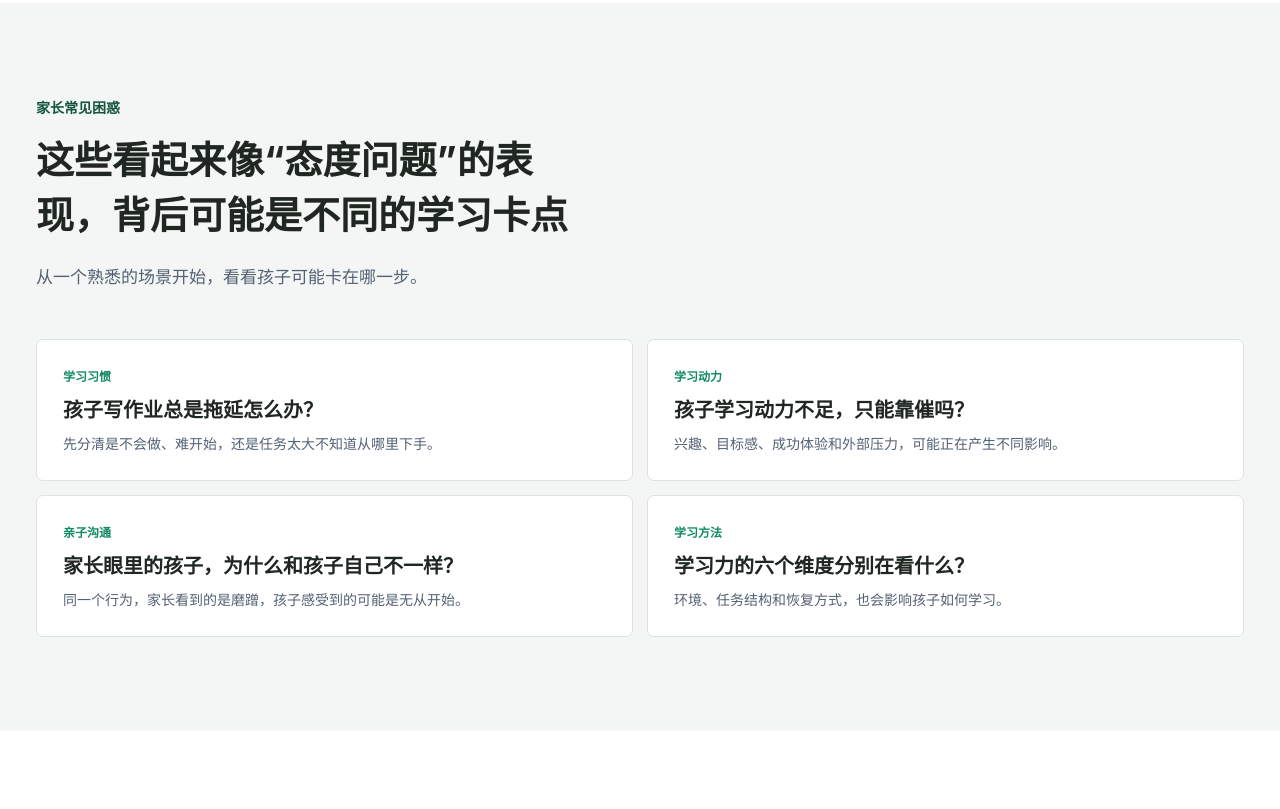
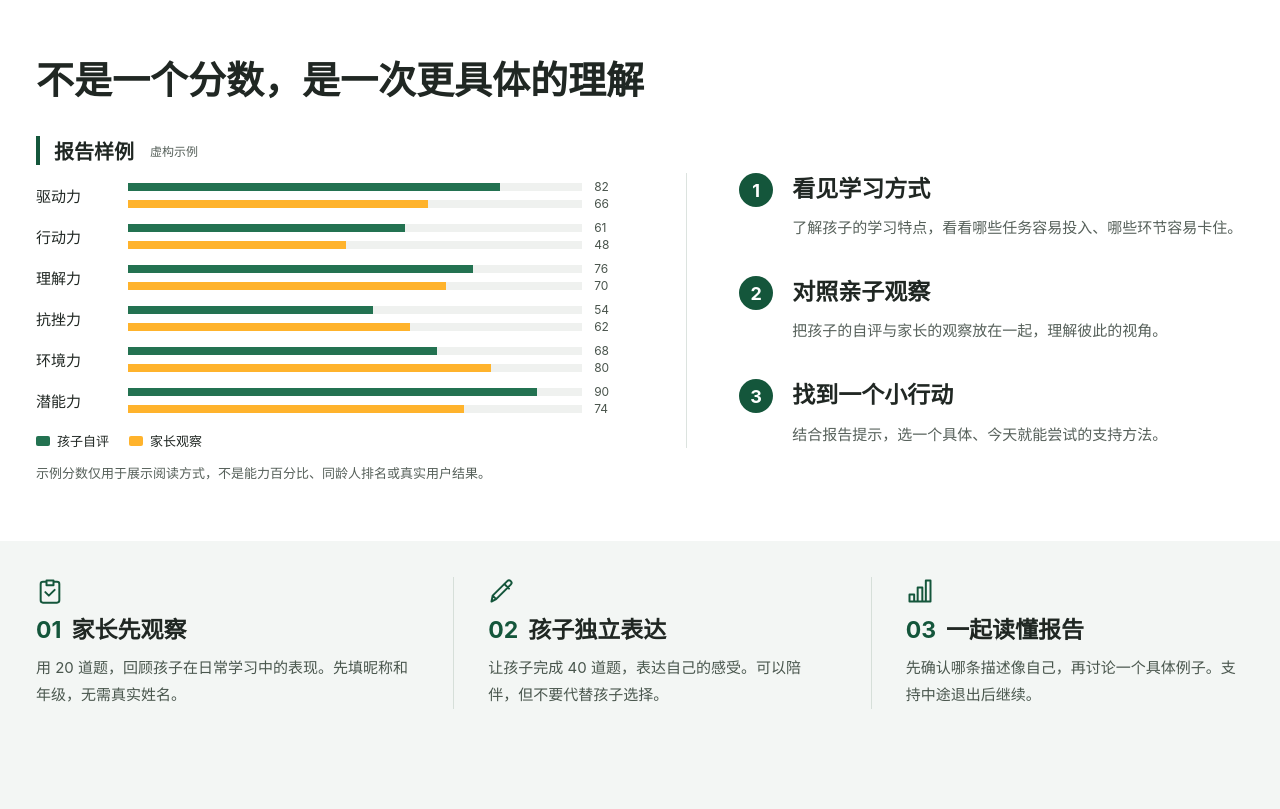
Before and after one commit to goking81/kanjian-xuexili-web, an Astro site: page / in a window 1280 px wide. Shown: the part 771-1580 px from the top of the page. Built offline with nearby package versions, Linux system fonts and the light colour scheme; Astro itself is replaced by a stand-in of ours.

Commit message:
Restore paired report overview beneath homepage hero

```diff
--- a/src/pages/index.astro
+++ b/src/pages/index.astro
@@ -26,10 +26,15 @@ const benefits = [
   { title: "亲子观察差异", text: "看到家长观察与孩子自我感受之间不一致的地方。" },
   { title: "下一步支持建议", text: "把结论落到家庭可以尝试的小动作，不停留在抽象标签里。" },
 ];
+const overviewBenefits = [
+  { title: "看见学习方式", text: "了解孩子的学习特点，看看哪些任务容易投入、哪些环节容易卡住。" },
+  { title: "对照亲子观察", text: "把孩子的自评与家长的观察放在一起，理解彼此的视角。" },
+  { title: "找到一个小行动", text: "结合报告提示，选一个具体、今天就能尝试的支持方法。" },
+];
 const steps = [
-  { title: "家长先观察", text: "用 20 道题，回顾孩子在日常学习中的表现。先填昵称和年级，无需真实姓名。" },
-  { title: "孩子独立表达", text: "让孩子完成 40 道题，表达自己的感受。可以陪伴，但不要代替孩子选择。" },
-  { title: "一起读懂报告", text: "先确认哪条描述像自己，再讨论一个具体例子。支持中途退出后继续。" },
+  { title: "家长先观察", icon: "M9 4H6a2 2 0 0 0-2 2v14a2 2 0 0 0 2 2h12a2 2 0 0 0 2-2V6a2 2 0 0 0-2-2h-3M9 3h6v4H9zM8 13l3 3 5-5", text: "用 20 道题，回顾孩子在日常学习中的表现。先填昵称和年级，无需真实姓名。" },
+  { title: "孩子独立表达", icon: "M3 21l1-5L16.5 3.5a2.1 2.1 0 0 1 3 3L7 19l-4 2ZM14 6l4 4M4 16l3 3", text: "让孩子完成 40 道题，表达自己的感受。可以陪伴，但不要代替孩子选择。" },
+  { title: "一起读懂报告", icon: "M3 21v-6h4v6m3 0V9h4v12m3 0V3h4v18H3", text: "先确认哪条描述像自己，再讨论一个具体例子。支持中途退出后继续。" },
 ];
 const questions = [
   { name: "看见学习力适合谁？", text: "适合希望了解孩子学习方式、学习动力、任务卡点和亲子观察差异的家庭，尤其适合小学高年级至初中阶段，由家长和孩子共同完成。" },
@@ -62,7 +67,7 @@ const schema = [
         <p class="landing-lead">家长先观察，孩子再表达。<br />看见学习方式与亲子差异，找到下一步支持。</p>
         <div class="landing-actions">
           <button class="button button-primary js-open-mini" type="button">去微信小程序测评</button>
-          <a class="landing-text-link" href="#report">先看报告样例 <span aria-hidden="true">→</span></a>
+          <a class="landing-text-link" href="#report-overview">先看报告样例 <span aria-hidden="true">→</span></a>
         </div>
       </div>
     </div>
@@ -72,6 +77,46 @@ const schema = [
       <p>家长 <strong>20</strong> 题</p><p>孩子 <strong>40</strong> 题</p><p>六维学习观察</p><p>亲子视角对照</p>
     </div>
   </div>
+  <section class="landing-section landing-overview" id="report-overview" aria-labelledby="overview-title">
+    <div class="wrap">
+      <h2 id="overview-title">不是一个分数，是一次更具体的理解</h2>
+      <div class="landing-report-grid">
+        <figure class="landing-sample">
+          <figcaption><span class="sample-heading">报告样例</span><span class="sample-label">虚构示例</span></figcaption>
+          <dl class="sample-chart">
+            {dimensions.map(({ name, child, parent }) => (
+              <div class="sample-chart-row">
+                <dt>{name}</dt>
+                <dd>
+                  <span class="sample-bar-line"><span class="sample-track" aria-hidden="true"><span class="sample-bar child-bar" style={`width: ${child}%`}></span></span><span class="sample-value"><span class="visually-hidden">孩子自评 </span>{child}</span></span>
+                  <span class="sample-bar-line"><span class="sample-track" aria-hidden="true"><span class="sample-bar parent-bar" style={`width: ${parent}%`}></span></span><span class="sample-value"><span class="visually-hidden">家长观察 </span>{parent}</span></span>
+                </dd>
+              </div>
+            ))}
+          </dl>
+          <div class="sample-legend"><span><i class="child-key"></i>孩子自评</span><span><i class="parent-key"></i>家长观察</span></div>
+          <p class="sample-note">示例分数仅用于展示阅读方式，不是能力百分比、同龄人排名或真实用户结果。</p>
+        </figure>
+        <div class="landing-benefits">
+          <ol>{overviewBenefits.map(({ title, text }, index) => (
+            <li><span class="landing-benefit-number" aria-hidden="true">{index + 1}</span><div><h3>{title}</h3><p>{text}</p></div></li>
+          ))}</ol>
+        </div>
+      </div>
+    </div>
+  </section>
+  <section class="landing-section landing-process" id="method" aria-labelledby="process-title">
+    <div class="wrap">
+      <h2 id="process-title" class="visually-hidden">测评流程</h2>
+      <ol class="landing-steps">{steps.map(({ title, text, icon }, index) => (
+        <li>
+          <svg class="landing-step-icon" width="28" height="28" viewBox="0 0 24 24" fill="none" stroke="currentColor" stroke-width="1.7" stroke-linecap="round" stroke-linejoin="round" aria-hidden="true"><path d={icon} /></svg>
+          <h3><span class="landing-step-number" aria-hidden="true">0{index + 1}</span>{title}</h3>
+          <p>{text}</p>
+        </li>
+      ))}</ol>
+    </div>
+  </section>
   <section class="landing-section landing-situations" id="situations" aria-labelledby="situations-title">
     <div class="wrap">
       <p class="landing-kicker">家长常见困惑</p>
@@ -98,31 +143,6 @@ const schema = [
           <a class="landing-text-link" href="/report/">了解报告内容与费用 <span aria-hidden="true">→</span></a>
         </div>
       </div>
-      <figure class="landing-sample">
-        <figcaption><span class="sample-heading">六维亲子对照</span><span class="sample-label">另一个虚构示例</span></figcaption>
-        <div class="sample-legend"><span><i class="child-key"></i>孩子自评</span><span><i class="parent-key"></i>家长观察</span></div>
-        <dl class="sample-chart">
-          {dimensions.map(({ name, child, parent }) => (
-            <div class="sample-chart-row">
-              <dt>{name}</dt>
-              <dd>
-                <span class="sample-bar-line"><span class="sample-track" aria-hidden="true"><span class="sample-bar child-bar" style={`width: ${child}%`}></span></span><span class="sample-value"><span class="visually-hidden">孩子自评 </span>{child}</span></span>
-                <span class="sample-bar-line"><span class="sample-track" aria-hidden="true"><span class="sample-bar parent-bar" style={`width: ${parent}%`}></span></span><span class="sample-value"><span class="visually-hidden">家长观察 </span>{parent}</span></span>
-              </dd>
-            </div>
-          ))}
-        </dl>
-        <p class="sample-note">示例分数仅用于展示阅读方式，不是能力百分比、同龄人排名或真实用户结果。</p>
-      </figure>
-    </div>
-  </section>
-  <section class="landing-section landing-process" id="method" aria-labelledby="process-title">
-    <div class="wrap">
-      <p class="landing-kicker">两种视角，一起了解</p>
-      <h2 id="process-title">各自回答，再一起聊聊</h2>
-      <ol class="landing-steps">{steps.map(({ title, text }, index) => (
-        <li><span class="landing-step-number" aria-hidden="true">0{index + 1}</span><h3>{title}</h3><p>{text}</p></li>
-      ))}</ol>
     </div>
   </section>
   <section class="landing-section landing-faq" id="faq" aria-labelledby="faq-title">
--- a/src/styles/home.css
+++ b/src/styles/home.css
@@ -32,26 +32,28 @@
 .landing-kicker { color: var(--landing-green); font-size: 14px; font-weight: 650; margin: 0 0 16px; }
 .landing-section h2 { font-size: 38px; font-weight: 750; letter-spacing: 0; line-height: 1.45; margin: 0; }
 .landing-report-grid { display: grid; grid-template-columns: 1.04fr 1fr; align-items: center; gap: 70px; margin-top: 48px; }
+.landing-overview { padding-block: 50px 56px; }
+.landing-overview .landing-report-grid { margin-top: 28px; }
 .landing-situations { background: #f3f6f4; }
 .landing-situations h2, .landing-report h2 { max-width: 850px; text-wrap: balance; }
-.landing-sample { border-top: 1px solid var(--landing-line); margin: 48px 0 0; max-width: 760px; padding-top: 36px; }
-.landing-sample figcaption { display: flex; align-items: center; gap: 16px; margin-bottom: 18px; }
+.landing-sample { margin: 0; min-width: 0; }
+.landing-sample figcaption { display: flex; align-items: center; gap: 16px; margin-bottom: 16px; }
 .sample-heading { border-left: 4px solid var(--landing-green); padding-left: 14px; font-size: 20px; font-weight: 700; }
 .sample-label { font-size: 12px; color: var(--landing-muted); }
-.sample-legend { display: flex; justify-content: flex-end; gap: 20px; margin-bottom: 20px; font-size: 13px; }
+.sample-legend { display: flex; flex-wrap: wrap; gap: 8px 20px; margin-top: 16px; font-size: 13px; }
 .sample-legend span { display: flex; align-items: center; gap: 7px; }
 .sample-legend i { display: inline-block; height: 10px; width: 14px; border-radius: 2px; }
 .child-key, .child-bar { background: #237251; }
 .parent-key, .parent-bar { background: #ffb32c; }
-.sample-chart { margin: 0; }
-.sample-chart-row { display: grid; grid-template-columns: 72px minmax(0, 1fr); align-items: center; gap: 20px; margin-bottom: 22px; }
+.sample-chart { display: grid; gap: 12px; margin: 0; }
+.sample-chart-row { display: grid; grid-template-columns: 72px minmax(0, 1fr); align-items: center; gap: 20px; }
 .sample-chart dt { font-size: 15px; font-weight: 550; }
 .sample-chart dd { margin: 0; display: flex; flex-direction: column; gap: 5px; }
 .sample-bar-line { display: flex; gap: 12px; align-items: center; }
-.sample-track { height: 11px; flex: 1; background: #eff1ef; }
+.sample-track { height: 8px; flex: 1; background: #eff1ef; }
 .sample-bar { display: block; height: 100%; }
 .sample-value { font-size: 12px; line-height: 1; width: 22px; color: #49544c; }
-.sample-note { color: var(--landing-muted); font-size: 13px; line-height: 1.75; margin: 26px 0 0; }
+.sample-note { color: var(--landing-muted); font-size: 13px; line-height: 1.75; margin: 12px 0 0; }
 .landing-benefits { border-left: 1px solid var(--landing-line); padding-left: 52px; }
 .landing-benefits ol { list-style: none; padding: 0; margin: 0; display: grid; gap: 34px; }
 .landing-benefits li { display: grid; grid-template-columns: 34px 1fr; gap: 19px; }
@@ -60,11 +62,12 @@
 .landing-benefits p { font-size: 15px; color: var(--landing-muted); line-height: 1.85; margin: 0; }
 .landing-benefits .landing-kicker { color: var(--landing-green); margin-bottom: 22px; }
 .landing-benefits > a { margin-top: 26px; margin-left: 53px; }
-.landing-process { background: #f3f6f4; }
-.landing-steps { list-style: none; padding: 0; margin: 46px 0 0; display: grid; grid-template-columns: repeat(3, 1fr); gap: 44px; }
+.landing-process { background: #f3f6f4; padding-block: 36px; }
+.landing-steps { list-style: none; padding: 0; margin: 0; display: grid; grid-template-columns: repeat(3, 1fr); gap: 44px; }
 .landing-steps li + li { border-left: 1px solid #d6dfd9; padding-left: 34px; }
-.landing-step-number { display: block; color: var(--landing-green); font-size: 30px; line-height: 1.3; font-weight: 650; margin-bottom: 22px; }
-.landing-steps h3 { font-size: 23px; line-height: 1.5; margin: 0 0 12px; }
+.landing-step-icon { display: block; color: var(--landing-green); margin-bottom: 8px; }
+.landing-step-number { color: var(--landing-green); font-weight: 750; }
+.landing-steps h3 { display: flex; align-items: baseline; gap: 10px; font-size: 23px; line-height: 1.5; margin: 0 0 6px; }
 .landing-steps p { font-size: 15px; line-height: 1.85; color: #49564d; margin: 0; }
 .landing-section-head { display: flex; align-items: center; justify-content: space-between; gap: 24px; }
 .landing-questions { margin-top: 34px; }
@@ -128,12 +131,13 @@
   .landing-facts p:nth-child(2) { border-right: 0; }
   .landing-facts strong { font-size: 19px; }
   .landing-section { padding-block: 60px; }
+  .landing-overview { padding-block: 36px 44px; }
+  .landing-process { padding-block: 32px; }
   .landing-report-grid { grid-template-columns: 1fr; gap: 40px; margin-top: 32px; }
   .landing-benefits { border-left: 0; padding: 30px 0 0; border-top: 1px solid var(--landing-line); }
   .landing-benefits ol { gap: 28px; }
-  .landing-steps { grid-template-columns: 1fr; gap: 28px; margin-top: 34px; }
+  .landing-steps { grid-template-columns: 1fr; gap: 28px; }
   .landing-steps li + li { border-left: 0; padding: 28px 0 0; border-top: 1px solid #d6dfd9; }
-  .landing-step-number { margin-bottom: 14px; }
   .landing-section-head { display: block; }
   .landing-section-head > a { margin-top: 8px; }
   .landing-guide { gap: 8px 20px; }
```
Also changed, not shown: tests/site.test.mjs (+9 -2 lines).
